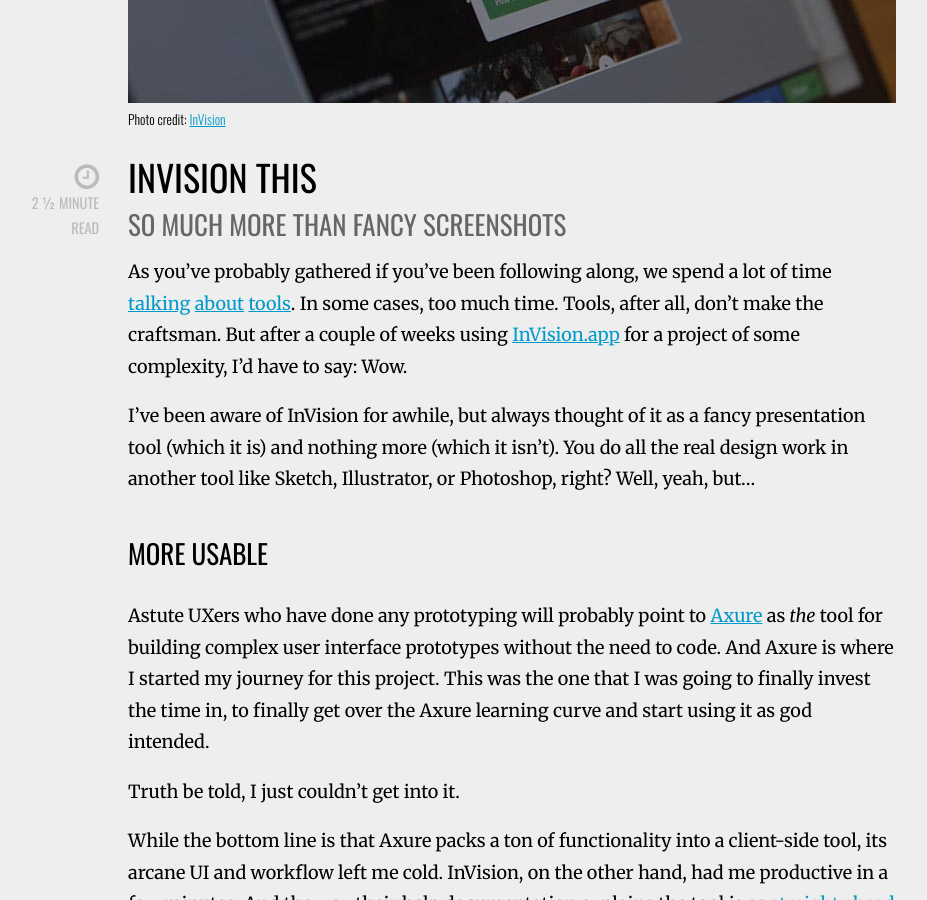
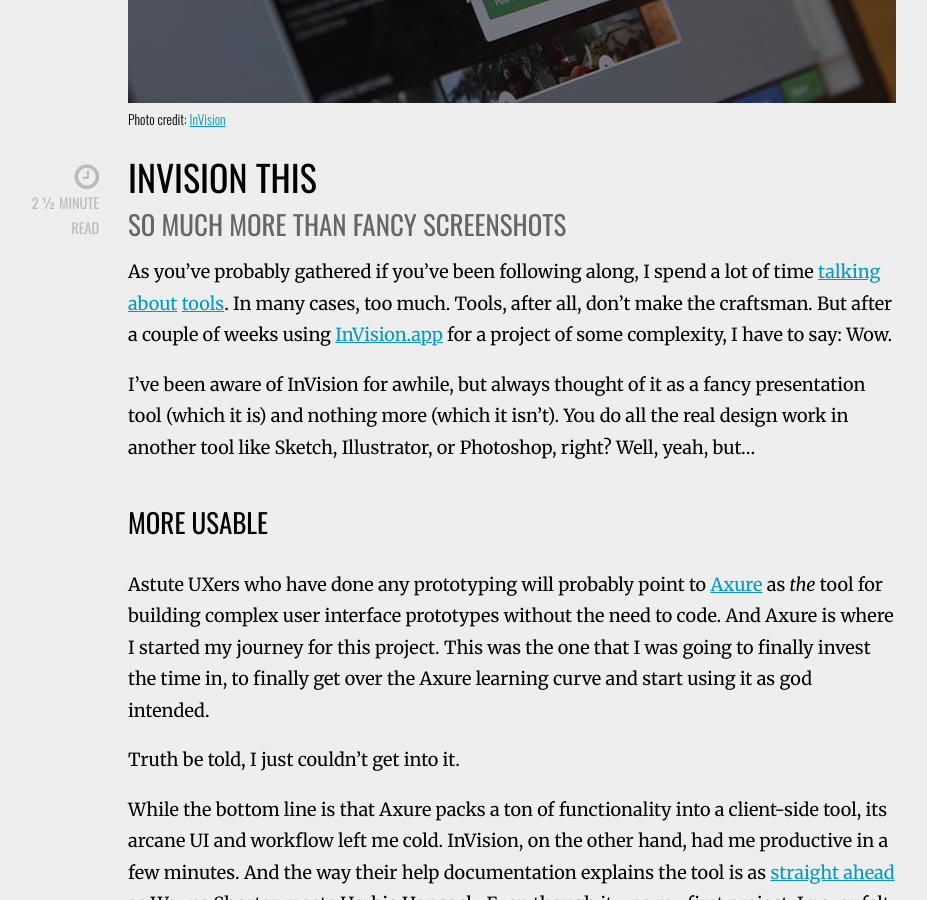
Before and after one commit to drewtodd/drewtodd.github.io, a Jekyll site: the page built from _posts/2016-06-05-invision-this.md, in a window 1280 px wide and 900 px high, scrolled down 391 px. Shown: the whole window, without its empty margins (128-1055 px from the left). Built offline with Jekyll 4.4.1, drawn with Linux system fonts in a browser that asks for light colours; nearby versions of some CDN libraries; comment, search, counter and statistics services are not loaded.

Commit message:
Copy edits

```diff
--- a/_posts/2016-06-05-invision-this.md
+++ b/_posts/2016-06-05-invision-this.md
@@ -17,7 +17,7 @@
 
 ### 2 &frac12; minute read
 
-As you’ve probably gathered if you’ve been following along, we spend a lot of time [talking][1] [about][2] [tools][3]. In some cases, too much time. Tools, after all, don’t make the craftsman. But after a couple of weeks using [InVision.app][4] for a project of some complexity, I’d have to say: Wow.
+As you’ve probably gathered if you’ve been following along, I spend a lot of time [talking][1] [about][2] [tools][3]. In many cases, too much. Tools, after all, don’t make the craftsman. But after a couple of weeks using [InVision.app][4] for a project of some complexity, I have to say: Wow.
 
 I’ve been aware of InVision for awhile, but always thought of it as a fancy presentation tool (which it is) and nothing more (which it isn’t). You do all the real design work in another tool like Sketch, Illustrator, or Photoshop, right? Well, yeah, but…
 
```
Also changed, not shown: 2 other files.
